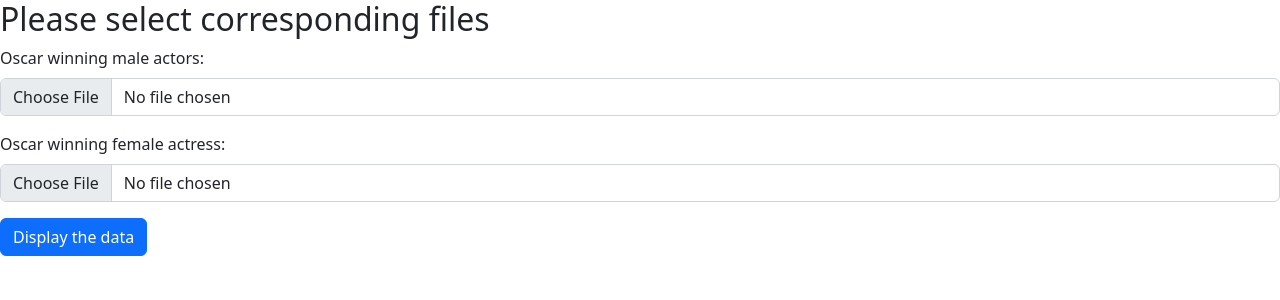
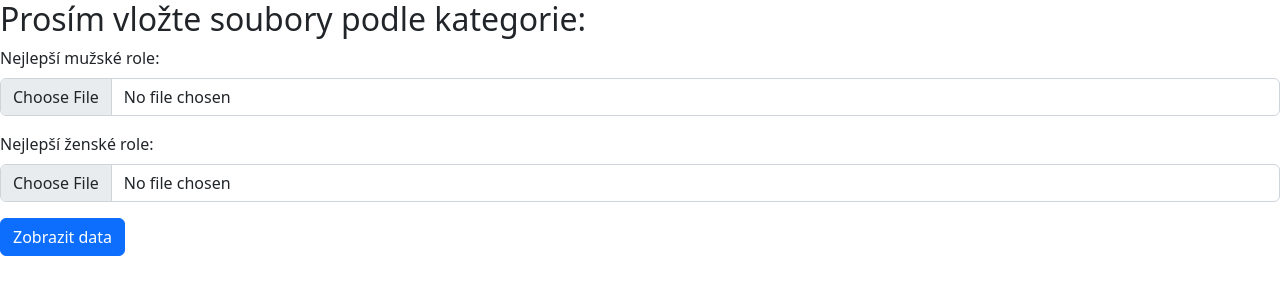
Before and after one commit to dnitra/oscars, a PHP site: page / in a window 1280 px wide. Shown: the top 300 px of the page. Run offline with PHP 8.4, Linux system fonts and the light colour scheme.

Commit message:
added comments and translated content to czech

```diff
--- a/functions/arrayToTable_Overview.php
+++ b/functions/arrayToTable_Overview.php
@@ -1,20 +1,28 @@
 <?php
 
+/**
+ * funkce, ktera zobrazi data z array filmu v pozadovane tabulce
+ */
+
+
 function arrayToTable_Overview(array $arrayOfMovies){
-    // var_dump($arrayOfMovies);
+
+    /**
+     * seradit data z tabulky podle roku
+     */
  usort($arrayOfMovies, function($a, $b) {
     return ($a->yearReleased - $b->yearReleased);
  });
 
 
-    echo " <h2>Oscar winnings overview</h2>";
+    echo " <h2>Přehled výherců Oscaru podle roku</h2>";
     echo "<table class='table'>";
 
     echo '<thead>
 
-    <th scope="col">Year released</th>
-    <th scope="col">Female actor</th>
-    <th scope="col">Male actor</th>
+    <th scope="col">Rok</th>
+    <th scope="col">Ženy</th>
+    <th scope="col">Muži</th>
     </thead>';
 
     echo '<tbody>';
--- a/functions/arrayToTable_Winners.php
+++ b/functions/arrayToTable_Winners.php
@@ -1,23 +1,31 @@
 <?php
+
+
+/**
+ * funkce, ktera zobrazi data z array filmu v pozadovane tabulce
+ */
 
 function arrayToTable_Winners(array $arrayOfMovies)
 {
 
+    /**
+     * seradit data z tabulky podle nazvu filmu
+     */
     usort($arrayOfMovies, function ($a, $b) {
         return strcmp($a->movieName, $b->movieName);
     });
 
 
-    echo " <h2>Movies with an Oscar winning actors and actress</h2>";
+    echo " <h2>Filmy, které vyhrály Oscar v kategoriích nejlepší herec i herečka</h2>";
     echo "<table class='table table-hover table-striped'>";
 
     echo '<thead>
 
     <th scope="col"></th>
-    <th scope="col">Movie name</th>
-    <th scope="col">Year released</th>
-    <th scope="col">Male actor</th>
-    <th scope="col">Female actor</th>
+    <th scope="col">Název filmu</th>
+    <th scope="col">Rok</th>
+    <th scope="col">Ženy</th>
+    <th scope="col">Muži</th>
     </thead>';
 
     echo '<tbody>';
--- /dev/null
+++ b/functions/fileToArray.php
@@ -0,0 +1,53 @@
+<?php
+include_once "classes/Winner.php";
+
+
+/**
+ * Funkce ktera zkonvertuje data z cvs souboru do array
+ *
+ * Parametry:
+ * $moviesTable = tabulka, do ktere chceme zapisovat data
+ * $file_name = nazev .cvs souboru, ze ktereho cteme data
+ * $actor_gender = nazev inputu z formulare - urcuje, jestli se jedna o tabulku s zenami nebo muzi
+ * $column = sloupec, ve kterem se nachazi pozadovana hodnota pro nasledne razeni filmu
+ *          sloupec 4 = razeni podle nazvu filmu
+ *          sloupec 1 = razeni podle roku vydani filmu
+ */
+
+function fileToArray(array &$moviesTable, string $file_name, string $actor_gender, int $column)
+{
+
+    // otevrit cvs soubor s poskytnutym jmenem
+    if (($handle = fopen($file_name, 'r')) !== FALSE) {
+
+        // preskocit prvni radek (headers)
+        $headers = fgetcsv($handle, 1000, ",");
+
+        // cist postumne vsechny radky, dokud nejake existuji
+        while (($data = fgetcsv($handle, 1000, ",")) !== FALSE) {
+
+            //zkontrolvoat, jestli se v radku vyskytuje rok vydani filmu, pokud ne, tak radek preskocit
+            if (!empty($data[1])) {
+
+                /**
+                 * pokud tabulka jeste neobsahuje dany radek s rokem vydani filmu/nazvem filmu
+                 * tak vytvorit novou polozku, ktera bude pojmenovana podle roku vydani filmu
+                 * a vlozi se do ni nova instance Winner class
+                 */
+                if (empty($moviesTable[$data[$column]])) {
+                    $moviesTable[$data[$column]] = new Winner;
+                }
+
+                //zapsat do tabulky data ze souboru z odpovidajicich sloupcu
+                $moviesTable[$data[$column]]->yearReleased = $data[1] ?? null;
+                $moviesTable[$data[$column]]->movieName = $data[4] ?? null;
+                $moviesTable[$data[$column]]->$actor_gender["actorName"] = $data[3] ?? null;
+                $moviesTable[$data[$column]]->$actor_gender["actorAge"] = $data[2] ?? null;
+                $moviesTable[$data[$column]]->$actor_gender["movieName"] = $data[4] ?? null;
+            }
+        }
+
+        //ukoncit cteni souboru
+        fclose($handle);
+    }
+}
--- a/functions/fileToArray_Overview.php
+++ /dev/null
@@ -1,30 +0,0 @@
-<?php
-include_once "classes/Winner.php";
-
-function fileToArray_Overview(array &$overviewTable, string $file_name, string $actor_gender)
-{
-    if (($handle = fopen($file_name, 'r')) !== FALSE) {
-        $headers = fgetcsv($handle, 1000, ",");
-
-        while (($data = fgetcsv($handle, 1000, ",")) !== FALSE) {
-
-
-            if (!empty($data[1])) {
-
-                if(empty($overviewTable[$data[1]])){
-                        $overviewTable[$data[1]] = new Winner;
-                }
-
-                $overviewTable[$data[1]]->yearReleased= $data[1] ?? null;
-                $overviewTable[$data[1]]->$actor_gender["actorName"] = $data[3] ?? null;
-                $overviewTable[$data[1]]->$actor_gender["actorAge"] = $data[2] ?? null;
-                $overviewTable[$data[1]]->$actor_gender["movieName"] = $data[4] ?? null;
-
-            }
-
-
-        }
-        fclose($handle);
-    }
-
-}
--- a/functions/fileToArray_Winners.php
+++ /dev/null
@@ -1,28 +0,0 @@
-<?php
-include_once "classes/Winner.php";
-
-
-function fileToArray_Winners(array &$winnersTable, string $file_name, string $actor_gender)
-{
-
-    if (($handle = fopen($file_name, 'r')) !== FALSE) {
-        $headers = fgetcsv($handle, 1000, ",");
-
-        while (($data = fgetcsv($handle, 1000, ",")) !== FALSE) {
-
-            if (!empty($data[1])) {
-
-                if (empty($winnersTable[$data[4]])) {
-                    $winnersTable[$data[4]] = new Winner;
-                }
-                $winnersTable[$data[4]]->yearReleased = $data[1] ?? null;
-                $winnersTable[$data[4]]->movieName = $data[4] ?? null;
-                $winnersTable[$data[4]]->$actor_gender["actorName"] = $data[3] ?? null;
-                $winnersTable[$data[4]]->$actor_gender["movieName"] = $data[4] ?? null;
-            }
-        }
-        fclose($handle);
-    }
-
-
-}
--- a/index.php
+++ b/index.php
@@ -1,7 +1,6 @@
 <?php
 require_once "classes/Winner.php";
-require_once "functions/fileToArray_Winners.php";
-require_once "functions/fileToArray_Overview.php";
+require_once "functions/fileToArray.php";
 require_once "functions/arrayToTable_Winners.php";
 require_once "functions/arrayToTable_Overview.php";
 
@@ -19,37 +18,29 @@ require_once "functions/arrayToTable_Overview.php";
 
     <link href="https://cdn.jsdelivr.net/npm/bootstrap@5.2.2/dist/css/bootstrap.min.css" rel="stylesheet" integrity="sha384-Zenh87qX5JnK2Jl0vWa8Ck2rdkQ2Bzep5IDxbcnCeuOxjzrPF/et3URy9Bv1WTRi" crossorigin="anonymous">
 
-    <title>Oscar winners</title>
-    <style>
-        .errors {
-            color: red;
-        }
+    <title>Výherci Oscarů</title>
 
-        .success {
-            color: green;
-        }
-    </style>
 </head>
 
 <body>
     <?php
-    if(!isset($_FILES["maleActor"]) && !isset($_FILES["femaleActor"])):
+
+    //zobrazit formular pro vlozeni souboru pouze pokud soubory jeste nejsou nahrany
+    if (!isset($_FILES["maleActor"]) && !isset($_FILES["femaleActor"])) :
     ?>
-        <h2>Please select corresponding files</h2>
+        <h2>Prosím vložte soubory podle kategorie:</h2>
         <form enctype="multipart/form-data" action="" method="post">
             <div class="mb-3">
-            <label for="formFile" class="form-label">Oscar winning male actors:</label>
+                <label for="formFile" class="form-label">Nejlepší mužské role:</label>
                 <input required value="file" class="form-control" type="file" id="maleActor" name="maleActor">
             </div>
 
             <div class="mb-3">
-            <label for="formFile" class="form-label">Oscar winning female actress:</label>
+                <label for="formFile" class="form-label">Nejlepší ženské role:</label>
                 <input required class="form-control" type="file" id="femaleActor" name="femaleActor">
             </div>
 
-
-
-        <button class="btn btn-primary" type="submit">Display the data</button>
+            <button class="btn btn-primary" type="submit">Zobrazit data</button>
 
         </form>
     <?php
@@ -59,29 +50,38 @@ require_once "functions/arrayToTable_Overview.php";
 
 
     <?php
+    //zkontrolovat, ze oba soubory byly nahrany
     if (isset($_FILES["maleActor"]) && isset($_FILES["femaleActor"])) {
 
+        //zobrazit link pro znovu zobrazeni formulare
         echo "<a href='index.php'>Go back</a>";
-        $filesArray = ["maleActor" => $_FILES["maleActor"]["name"], "femaleActor" => $_FILES["femaleActor"]["name"]];
 
+        //array se vsemi nahravanymi soubory...
+        //Key = kategorie filmu a musi odpovidat dane hodnote ve Winner class
+        $filesArray =
+            [
+                "maleActor" => $_FILES["maleActor"]["name"],
+                "femaleActor" => $_FILES["femaleActor"]["name"]
+            ];
+
+        //priprava arrays pro obe zobrazovane tabulky
         $winners = [];
-        $overview= [];
+        $overview = [];
 
-
+        //vyvolat funkci pro cteni a praci se soubory
         foreach ($filesArray as $actors_gender => $file_name) {
 
-            fileToArray_Winners($winners, $file_name, $actors_gender);
-            fileToArray_Overview($overview, $file_name, $actors_gender);
+            fileToArray($winners, $file_name, $actors_gender, 4);
+            fileToArray($overview, $file_name, $actors_gender, 1);
         }
 
+        //pro zobrazeni prvni tabulky vybrat pouze ty filmy, kde film vyhral v obou kategoriich
         $onlyBothInWinners = array_filter($winners, function ($movie) {
             return (!empty($movie->maleActor["actorName"]) && !empty($movie->femaleActor["actorName"]));
         });
 
-
-
+        //vyvolat funkce pro zobrazeni dat
         arrayToTable_Winners($onlyBothInWinners);
-
         arrayToTable_Overview($overview);
     }
     ?>
```
Lines whose indentation alone changed are shown as unchanged.
